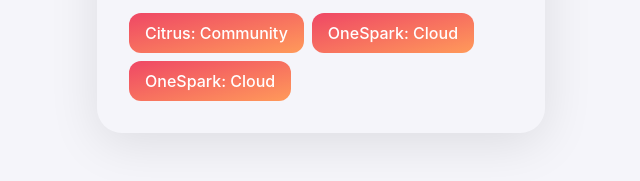
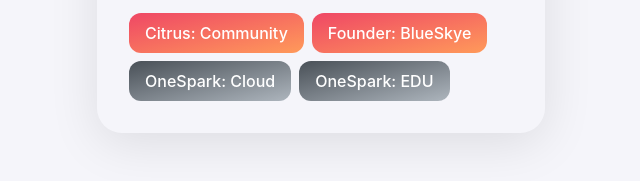
Before and after one commit to dotargz/onespark-dev, a website: page index.html in a window 1280 px wide. Shown: the part 415-596 px from the top of the page, without its empty margins (319-959 px from the left). Drawn offline with nearby package versions, Linux system fonts and the light colour scheme.

Commit message:
fix size issue

```diff
--- a/css/global.css
+++ b/css/global.css
@@ -1,3 +1,9 @@
+@tailwind base;
+
+@tailwind components;
+
+@tailwind utilities;
+
 html, body, #container {
     width: 100vw;
     height: 100vh;
@@ -55,3 +61,7 @@
   .button-62:not([disabled]):hover {
     box-shadow: 0 0 .25rem rgba(0, 0, 0, 0.5), -.125rem -.125rem 1rem rgba(239, 71, 101, 0.5), .125rem .125rem 1rem rgba(255, 154, 90, 0.5);
   }
+
+.button-disabled {
+    background: linear-gradient(to bottom right, #495057, #adb5bd);
+}
--- a/index.html
+++ b/index.html
@@ -11,10 +11,7 @@
     <link rel="preconnect" href="https://fonts.gstatic.com" crossorigin>
     <link href="https://fonts.googleapis.com/css2?family=Poppins:ital,wght@0,100;0,200;0,300;0,400;0,500;0,600;0,700;0,800;0,900;1,100;1,200;1,300;1,400;1,500;1,600;1,700;1,800;1,900&display=swap" rel="stylesheet">
     <link rel="stylesheet" href="./css/reset.css" type="text/css" />
-    <script src="https://cdn.tailwindcss.com"></script>
-    <link rel="stylesheet" href="./css/global.css" type="text/css" />
     <link rel="stylesheet" href="./css/index.css" type="text/css" />
-    <link rel="stylesheet" href="./css/output/index.css" type="text/css" />
     <meta charset="UTF-8" />
   </head>
   <body>
@@ -24,8 +21,9 @@
             <p class="text-base font-light">Empowering the next generation of developers with smart products and services aimed at everyone.</p>
             <div class="flex flex-row w-96 flex-wrap">
             <a href="https://citrus.lol/invite"><button class="button-62 mr-2 mb-2" role="button">Citrus: Community</button></a>
-            <a href="https://cloud.onespark.dev/"><button class="button-62 mr-2 mb-2" role="button">OneSpark: Cloud</button></a>
-            <a href="https://cloud.onespark.dev/"><button class="button-62 mr-2 mb-2" role="button">OneSpark: Cloud</button></a>
+            <a href="https://blueskye.dev"><button class="button-62 mr-2 mb-2" role="button">Founder: BlueSkye</button></a>
+            <a href="https://cloud.onespark.dev/"><button class="button-62 button-disabled mr-2 mb-2" role="button" disabled>OneSpark: Cloud</button></a>
+            <a href="https://edu.onespark.dev/"><button class="button-62 button-disabled mr-2 mb-2" role="button" disabled>OneSpark: EDU</button></a>
             </div>
         </div>
     </div>
--- /dev/null
+++ b/tailwind.config.js
@@ -0,0 +1,8 @@
+/** @type {import('tailwindcss').Config} */
+module.exports = {
+  content: ['./index.html'],
+  theme: {
+    extend: {},
+  },
+  plugins: [require('tailwindcss'), require('autoprefixer'),],
+}
```
Also changed, not shown: package.json (added, +25 -0 lines), css/index.css (added), 1 other file.
